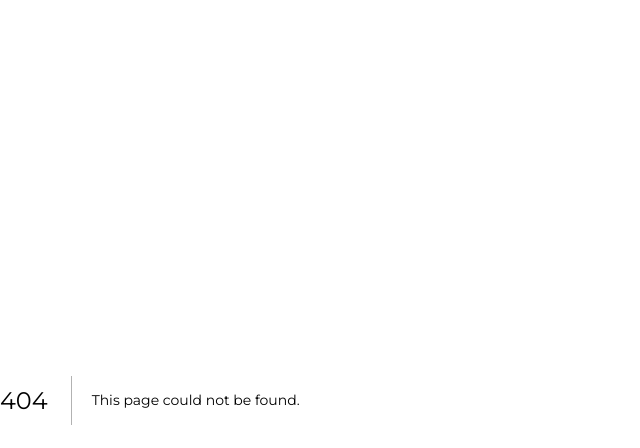
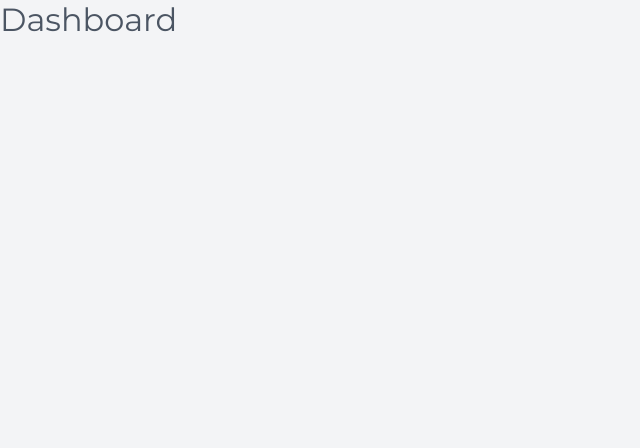
Before and after one commit to jirath-arn/ict-information, a Next.js app: page /dashboard in a window 1280 px wide. Before the commit this address had no page. Shown: the top 448 px of the page, without its empty margins (0-640 px from the left). Built offline with nearby package versions, Linux system fonts and the light colour scheme.

Commit message:
Created dashboard page

```diff
--- /dev/null
+++ b/src/app/dashboard/page.tsx
@@ -0,0 +1,7 @@
+function Dashboard() {
+    return (
+        <h1>Dashboard</h1>
+    );
+}
+
+export default Dashboard;
```
